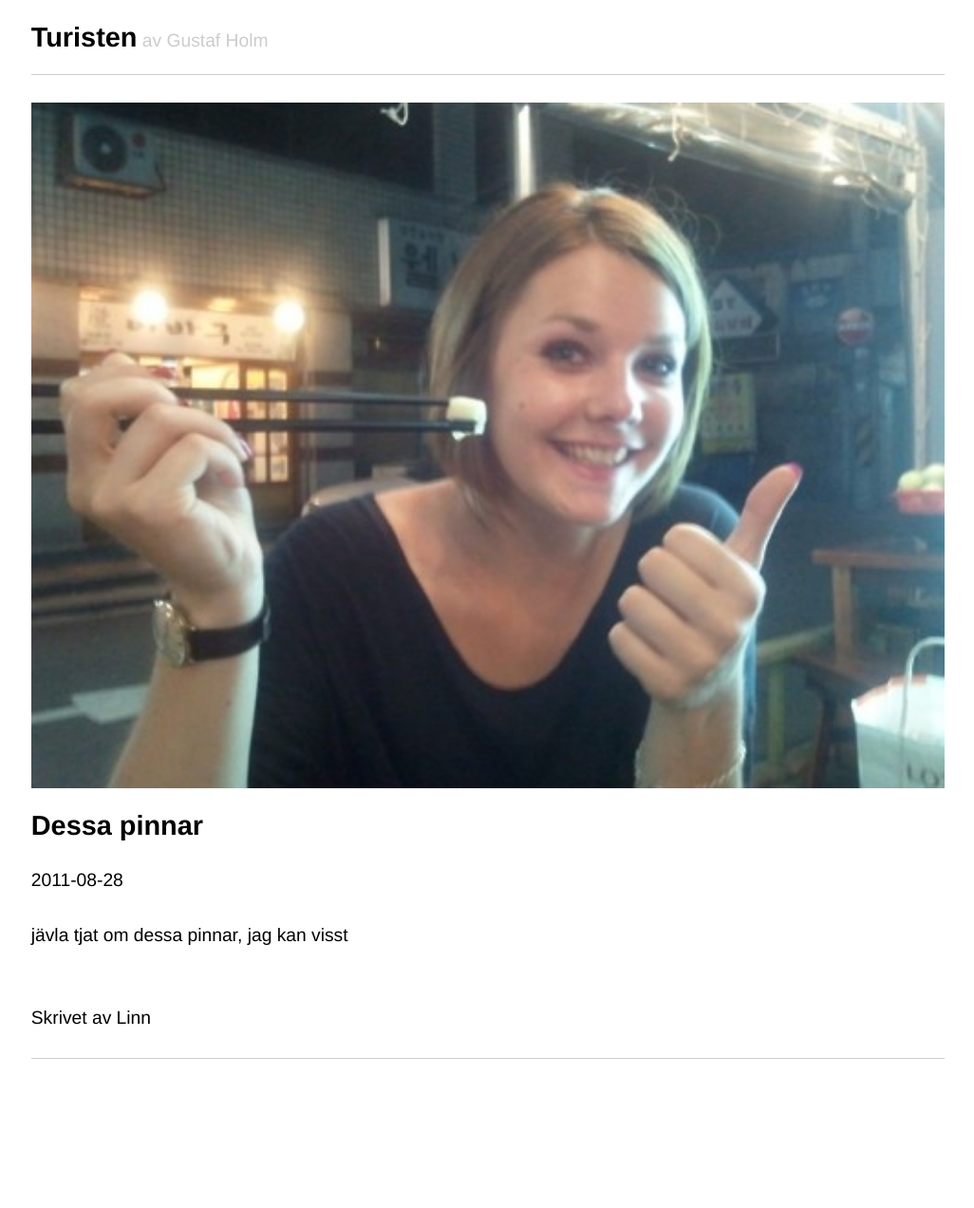
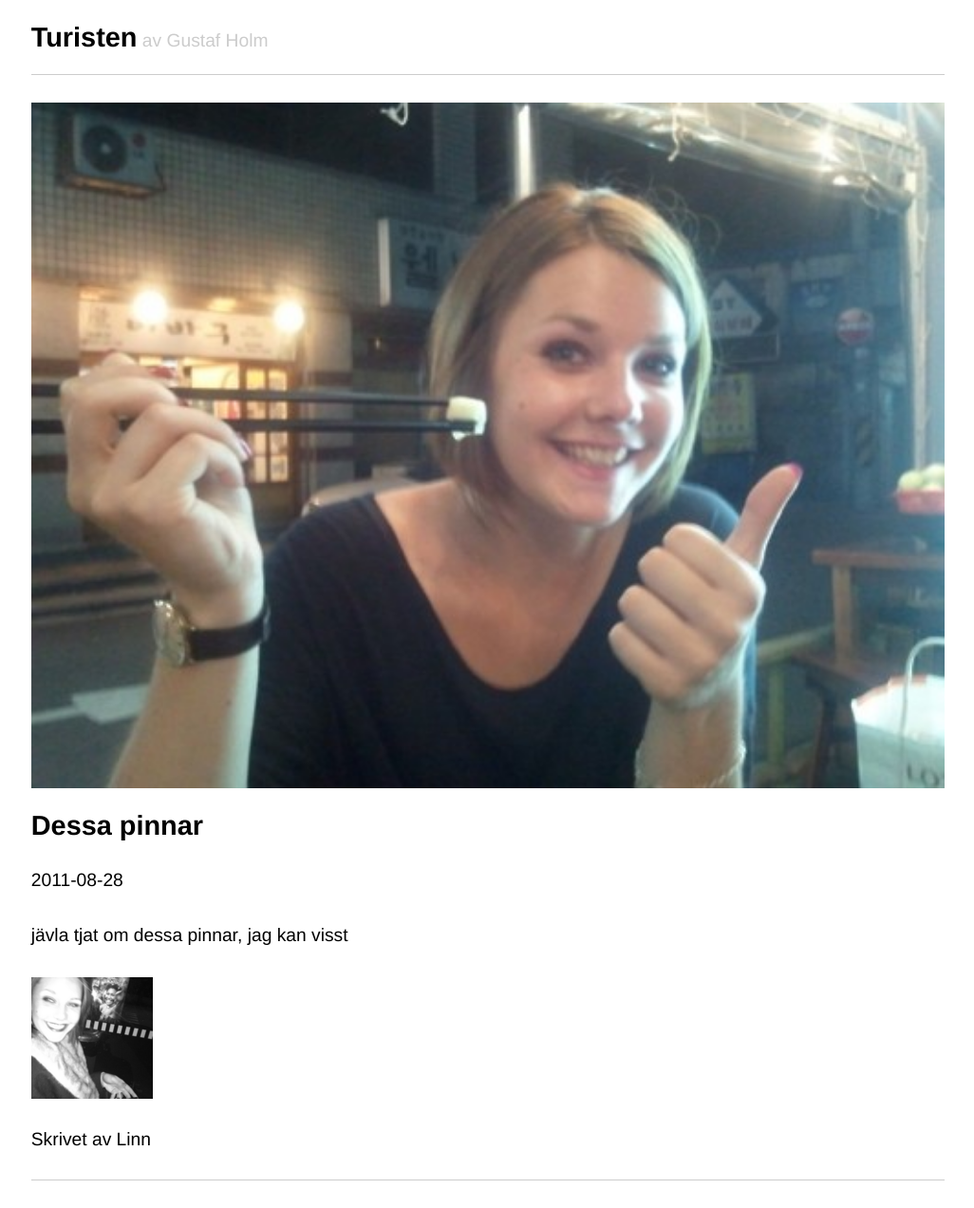
Before and after one commit to primalivet/turisten-v1, a Jekyll site: the page built from _posts/2011-08-28-dessa-pinnar.md, in a window 1280 px wide. Shown: the whole page at 95% size, without its empty margins (126-1152 px from the left). Built offline with Jekyll 4.4.1, drawn with Linux system fonts in a browser that asks for light colours; nearby versions of some CDN libraries; comment, search, counter and statistics services are not loaded; before the commit the page ends 1144 px from its top, so only the background shows below that.

Commit message:
Correct url for avatars

```diff
--- a/_config.yml
+++ b/_config.yml
@@ -12,7 +12,7 @@ paginate: 10
 authors:
   gustaf:
     name: Gustaf
-    avatar: /media/avatar-gustaf.png
+    avatar: avatar-gustaf.png
   linn:
     name: Linn
-    avatar: /media/avatar-linn.png
+    avatar: avatar-linn.png
```
